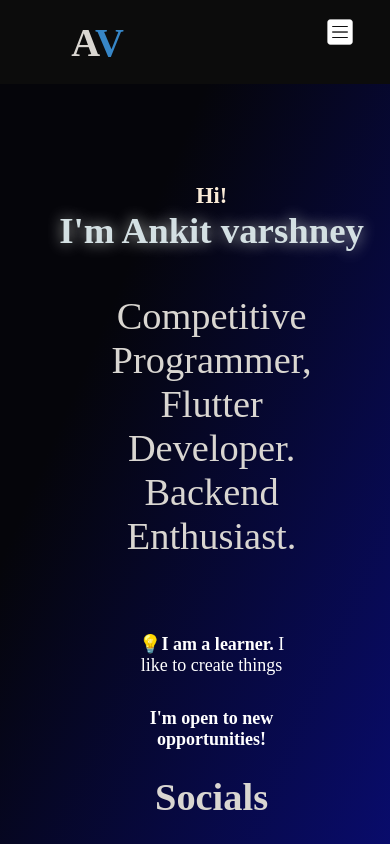
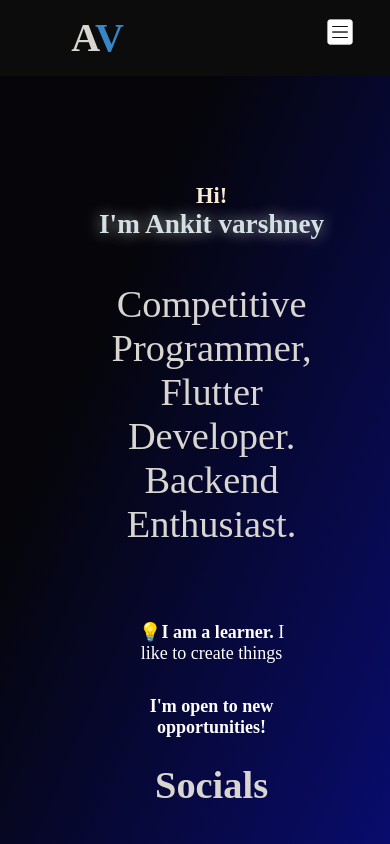
Before and after one commit to AVtheking/Portfolio, a plain HTML site: page index.htm in a window 390 px wide. Shown: the top 844 px of the page. Drawn offline with nearby package versions, Linux system fonts and the light colour scheme.

Commit message:
fix desktop site issue

```diff
--- a/css/style.css
+++ b/css/style.css
@@ -93,7 +93,7 @@ li:hover{
 
 @media only screen and (max-width : 600px){
     .navbar{
-        height: 10vh;
+        height: 9vh;
     }
     ul{
         position: fixed;
@@ -142,7 +142,7 @@ li:hover{
         margin: 5vh 0 0;
     }
     .left>.head-2{
-        font-size: 2.3rem;
+        font-size: 1.7rem;
         margin: 0 0 2vh;
     }
     .subtext{
```
